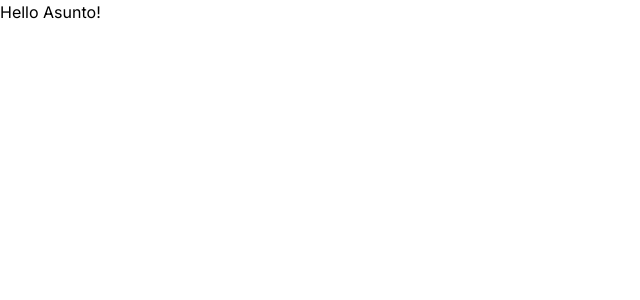
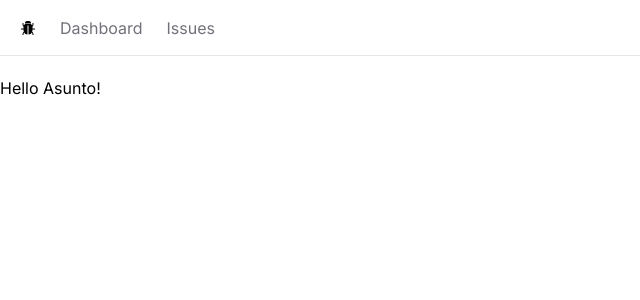
Before and after one commit to Sumer16/asunto, a Next.js app: page / in a window 1280 px wide. Shown: the top 300 px of the page, without its empty margins (0-640 px from the left). Built offline with nearby package versions, Linux system fonts and the light colour scheme.

Commit message:
Built the Navbar

```diff
--- /dev/null
+++ b/app/NavBar.tsx
@@ -0,0 +1,30 @@
+// Not a resuable component, only being used in layout.tsx. No need to add this in separate components folder
+import Link from 'next/link';
+
+import { IoBugSharp } from 'react-icons/io5';
+
+const NavBar = () => {
+  const links = [
+    { label: 'Dashboard', href: '/' },
+    { label: 'Issues', href: '/issues' },
+  ];
+
+  return (
+    <nav className="flex items-center space-x-6 border-b mb-5 px-5 h-14">
+      <Link href="/"><IoBugSharp /></Link>
+      <ul className="flex space-x-6">
+        {links.map((link) => (
+          <Link
+            key={link.href}
+            className="text-zinc-500 hover:text-zinc-800 transition-colors"
+            href="/"
+          >
+            {link.label}
+          </Link>
+        ))}
+      </ul>
+    </nav>
+  )
+}
+
+export default NavBar;
--- a/app/layout.tsx
+++ b/app/layout.tsx
@@ -1,8 +1,11 @@
 import './globals.css';
+
 import type { Metadata } from 'next';
 import { Inter } from 'next/font/google';
 
-const inter = Inter({ subsets: ['latin'] })
+import NavBar from './NavBar';
+
+const inter = Inter({ subsets: ['latin'] });
 
 export const metadata: Metadata = {
   title: 'Asunto | Issue Tracker',
@@ -16,7 +19,12 @@
 }) {
   return (
     <html lang="en">
-      <body className={inter.className}>{children}</body>
+      <body className={inter.className}>
+        <NavBar />
+        <main>
+          {children}
+        </main>
+      </body>
     </html>
   )
 }
--- a/package.json
+++ b/package.json
@@ -19,6 +19,7 @@
     "postcss": "8.4.31",
     "react": "18.2.0",
     "react-dom": "18.2.0",
+    "react-icons": "^4.11.0",
     "tailwindcss": "3.3.3",
     "typescript": "5.2.2"
   }
```
Also changed, not shown: 1 other file (tests, documents, lock files or other folders).
